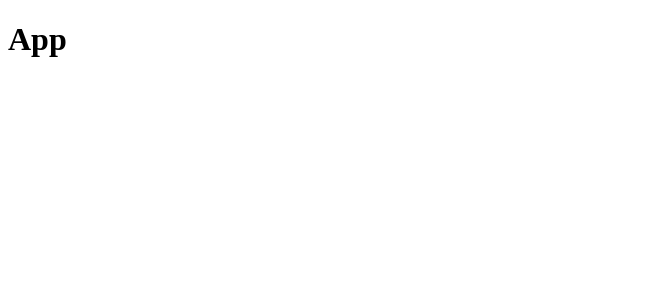
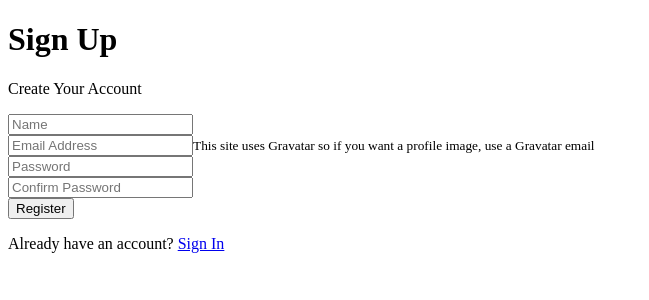
Before and after one commit to Sungmin-jin/COMP-2800-Team-BBY-30-COVOL, a React (Create React App) app in the folder client/: page /register in a window 1280 px wide. Shown: the top 300 px of the page, without its empty margins (0-649 px from the left). Built offline with nearby package versions, Linux system fonts and the light colour scheme.

Commit message:
login register

```diff
--- a/client/src/App.js
+++ b/client/src/App.js
@@ -1,13 +1,17 @@
-import React, {
-  Fragment
-} from 'react';
+import React, { Fragment } from 'react';
+import { BrowserRouter as Router, Route, Switch } from 'react-router-dom';
+import Register from './components/auth/Register';
+import Login from './components/auth/Login';
 import './App.css';
 
-const App = () =>
-  <
-  Fragment >
-  <
-  h1 > App < /h1> <
-  /Fragment>
-
+const App = () => (
+  <Router>
+    <Fragment>
+      <Switch>
+        <Route exact path='/register' component={Register} />
+        <Route exact path='/login' component={Login} />
+      </Switch>
+    </Fragment>
+  </Router>
+);
 export default App;
--- /dev/null
+++ b/client/src/components/auth/Login.js
@@ -0,0 +1,55 @@
+import React, { Fragment, useState } from 'react';
+import { connect } from 'react-redux';
+import { Link, Redirect } from 'react-router-dom';
+
+export const Login = () => {
+  const [formData, setFormData] = useState({
+    email: '',
+    password: '',
+  });
+
+  const { email, password } = formData;
+
+  const onChange = (e) =>
+    setFormData({ ...formData, [e.target.name]: e.target.value });
+
+  const onSubmit = async (e) => {
+    e.preventDefault();
+    console.log('Succss');
+  };
+
+  return (
+    <Fragment>
+      <h1 className='large text-primary'>Sign In</h1>
+      <p className='lead'>
+        <i className='fas fa-user' /> Sign Into Your Account
+      </p>
+      <form className='form' onSubmit={(e) => onSubmit(e)}>
+        <div className='form-group'>
+          <input
+            type='email'
+            placeholder='Email Address'
+            name='email'
+            value={email}
+            onChange={(e) => onChange(e)}
+          />
+        </div>
+        <div className='form-group'>
+          <input
+            type='password'
+            placeholder='Password'
+            name='password'
+            value={password}
+            onChange={(e) => onChange(e)}
+          />
+        </div>
+        <input type='submit' className='btn btn-primary' value='Login' />
+      </form>
+      <p className='my-1'>
+        Don't have an account? <Link to='/register'>Sign up</Link>
+      </p>
+    </Fragment>
+  );
+};
+
+export default Login;
--- /dev/null
+++ b/client/src/components/auth/Register.js
@@ -0,0 +1,103 @@
+import React, { Fragment, useState } from 'react';
+// import axios from 'axios';
+import { connect } from 'react-redux';
+import { Link, Redirect } from 'react-router-dom';
+
+export const Register = () => {
+  const [formData, setFormData] = useState({
+    name: '',
+    email: '',
+    password: '',
+    password2: '',
+  });
+
+  const { name, email, password, password2 } = formData;
+
+  const onChange = (e) =>
+    setFormData({ ...formData, [e.target.name]: e.target.value });
+
+  const onSubmit = async (e) => {
+    e.preventDefault();
+    if (password !== password2) {
+      console.log('Password do not match');
+    } else {
+      console.log('Succss');
+      //   console.log(formData);
+      //   const newUser = {
+      //     name,
+      //     email,
+      //     password,
+      //   };
+      //   try {
+      //     const config = {
+      //       headers: {
+      //         'Content-Type': 'Application/json',
+      //       },
+      //     };
+      //     const body = JSON.stringify(newUser);
+      //     const res = await axios.post('/api/users', body, config);
+      //     console.log(res.data);
+      //   } catch (err) {
+      //     console.log(err.response.data);
+      //   }
+    }
+  };
+
+  return (
+    <Fragment>
+      <h1 className='large text-primary'>Sign Up</h1>
+      <p className='lead'>
+        <i className='fas fa-user' /> Create Your Account
+      </p>
+      <form className='form' onSubmit={(e) => onSubmit(e)}>
+        <div className='form-group'>
+          <input
+            type='text'
+            placeholder='Name'
+            name='name'
+            value={name}
+            onChange={(e) => onChange(e)}
+            required
+          />
+        </div>
+        <div className='form-group'>
+          <input
+            type='email'
+            placeholder='Email Address'
+            name='email'
+            value={email}
+            onChange={(e) => onChange(e)}
+          />
+          <small className='form-text'>
+            This site uses Gravatar so if you want a profile image, use a
+            Gravatar email
+          </small>
+        </div>
+        <div className='form-group'>
+          <input
+            type='password'
+            placeholder='Password'
+            name='password'
+            value={password}
+            onChange={(e) => onChange(e)}
+          />
+        </div>
+        <div className='form-group'>
+          <input
+            type='password'
+            placeholder='Confirm Password'
+            name='password2'
+            value={password2}
+            onChange={(e) => onChange(e)}
+          />
+        </div>
+        <input type='submit' className='btn btn-primary' value='Register' />
+      </form>
+      <p className='my-1'>
+        Already have an account? <Link to='/login'>Sign In</Link>
+      </p>
+    </Fragment>
+  );
+};
+
+export default Register;
```
